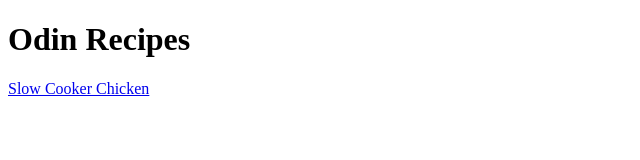
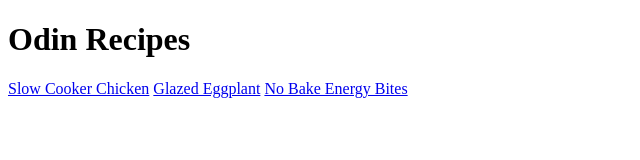
Before and after one commit to jelewe/odin-recipes, a plain HTML site: page index.html in a window 1280 px wide. Shown: the whole page, without its empty margins (0-640 px from the left). Drawn offline with Linux system fonts and the light colour scheme.

Commit message:
add additional page links

```diff
--- a/index.html
+++ b/index.html
@@ -9,5 +9,7 @@
 <body>
     <h1>Odin Recipes</h1>
     <a href="./recipes/slow-cooker-chicken.html">Slow Cooker Chicken</a>
+    <a href="./recipes/glazed-eggplant.html">Glazed Eggplant</a>
+    <a href="./recipes/no-bake-energy-bites.html">No Bake Energy Bites</a>
 </body>
 </html>
```
